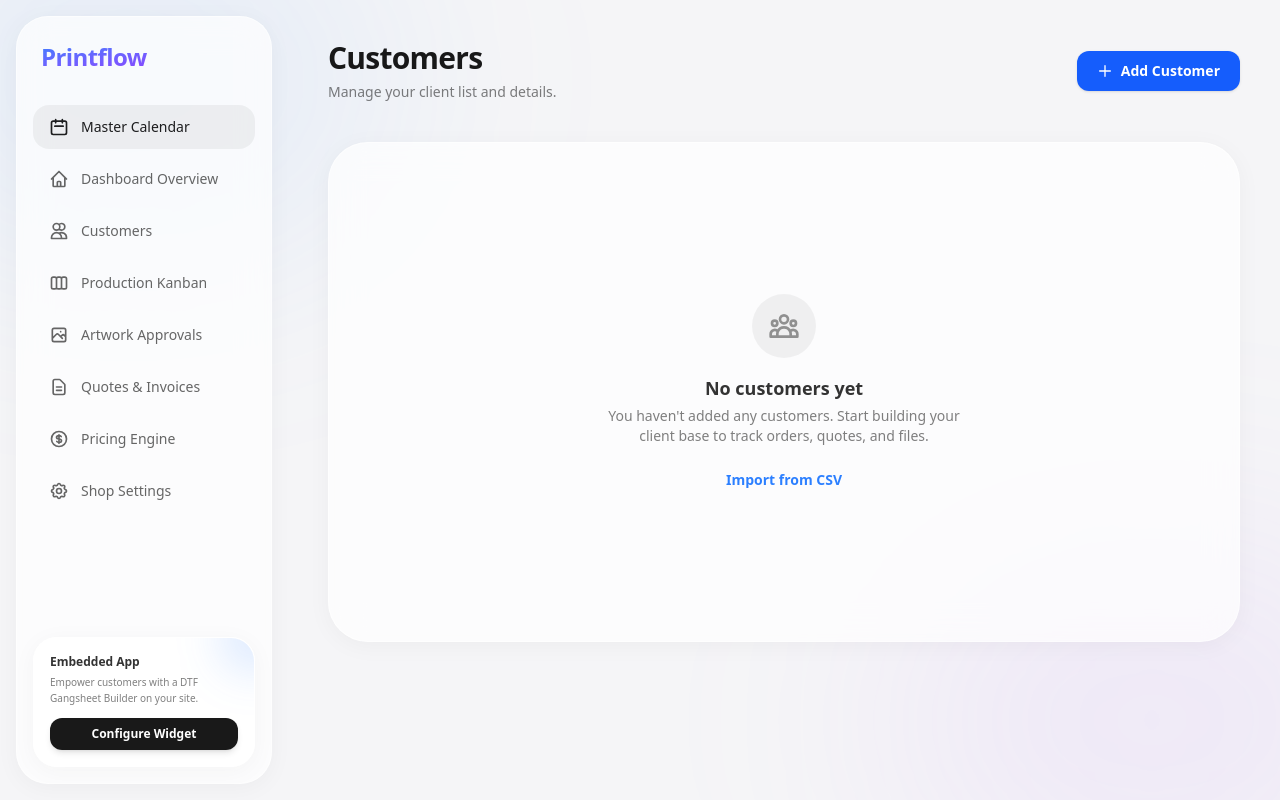
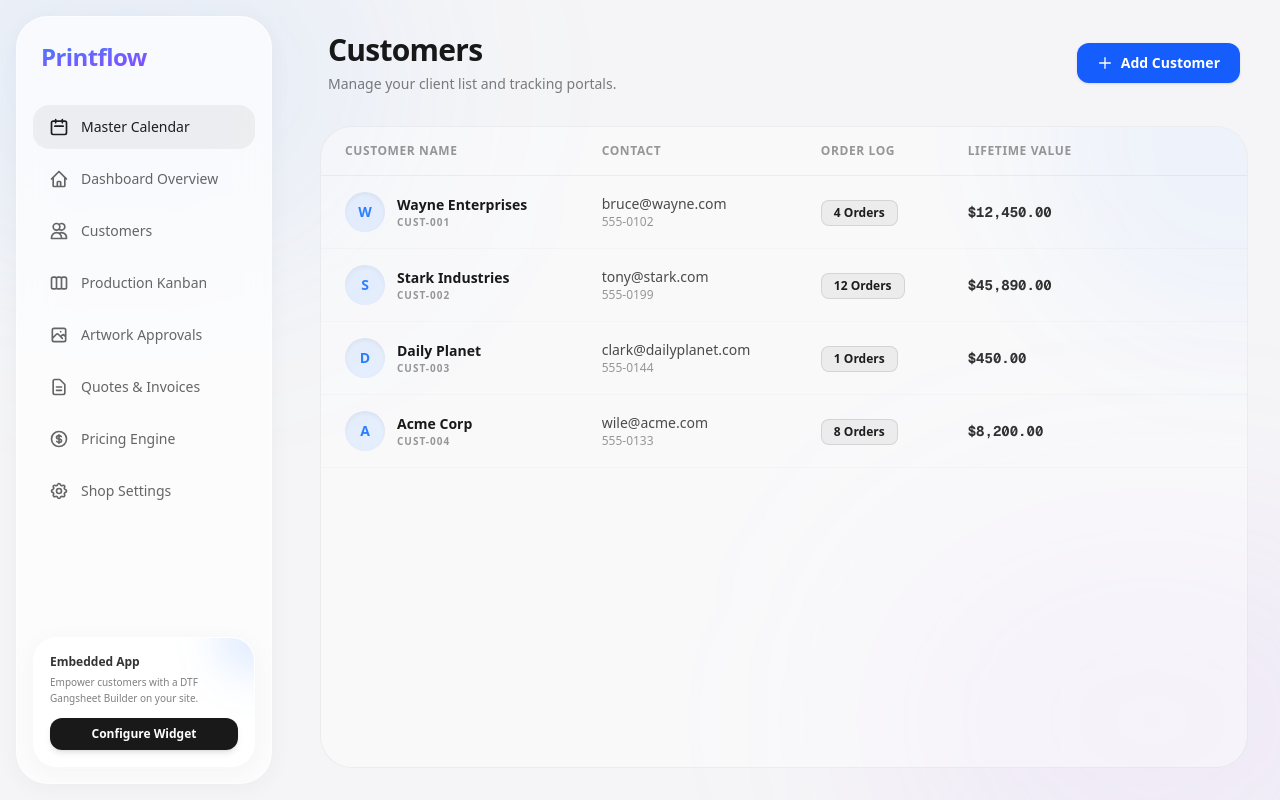
Before and after one commit to Auzziep10/PrintFlow, a Next.js app: page /customers in a window 1280 px wide. Built offline with nearby package versions, Linux system fonts and the light colour scheme; no server answers; sample sign-in values are in the browser's storage.

Commit message:
Implement Customer CRM data table with Edit Portal link sharing functionality

```diff
--- a/src/app/(dashboard)/customers/page.tsx
+++ b/src/app/(dashboard)/customers/page.tsx
@@ -1,10 +1,36 @@
+'use client';
+
+import React, { useState } from 'react';
+
+const MOCK_CUSTOMERS = [
+    { id: 'CUST-001', name: 'Wayne Enterprises', email: 'bruce@wayne.com', phone: '555-0102', orders: 4, ltv: '$12,450.00', status: 'Active' },
+    { id: 'CUST-002', name: 'Stark Industries', email: 'tony@stark.com', phone: '555-0199', orders: 12, ltv: '$45,890.00', status: 'Active' },
+    { id: 'CUST-003', name: 'Daily Planet', email: 'clark@dailyplanet.com', phone: '555-0144', orders: 1, ltv: '$450.00', status: 'Inactive' },
+    { id: 'CUST-004', name: 'Acme Corp', email: 'wile@acme.com', phone: '555-0133', orders: 8, ltv: '$8,200.00', status: 'Active' },
+];
+
 export default function CustomersPage() {
+    const [customers, setCustomers] = useState(MOCK_CUSTOMERS);
+    const [isEditModalOpen, setIsEditModalOpen] = useState(false);
+    const [activeCustomer, setActiveCustomer] = useState<typeof MOCK_CUSTOMERS[0] | null>(null);
+
+    const handleCopyLink = (customerId: string) => {
+        const link = `https://printflow.io/client/${customerId.toLowerCase()}`;
+        navigator.clipboard.writeText(link);
+        alert(`Copied secure link to clipboard:\n${link}\n\nSend this to your customer so they can track all their historical orders and active proofs!`);
+    };
+
+    const handleEdit = (customer: typeof MOCK_CUSTOMERS[0]) => {
+        setActiveCustomer(customer);
+        setIsEditModalOpen(true);
+    };
+
     return (
-        <div className="p-8 md:p-10 h-full max-w-7xl mx-auto">
-            <header className="flex flex-col md:flex-row md:items-center justify-between mb-10 gap-4">
+        <div className="p-8 h-full mx-auto max-w-7xl flex flex-col">
+            <header className="flex flex-col md:flex-row md:items-center justify-between mb-8 gap-4 px-2">
                 <div>
                     <h1 className="text-3xl font-bold tracking-tight text-black/90 dark:text-white/90">Customers</h1>
-                    <p className="text-sm font-medium text-black/50 dark:text-white/50 mt-1.5">Manage your client list and details.</p>
+                    <p className="text-sm font-medium text-black/50 dark:text-white/50 mt-1.5">Manage your client list and tracking portals.</p>
                 </div>
                 <div className="flex items-center gap-4">
                     <button className="px-5 py-2.5 bg-blue-600 hover:bg-blue-700 text-white rounded-xl text-sm font-bold transition-all shadow-sm active:scale-95 flex items-center gap-2">
@@ -14,14 +40,114 @@ export default function CustomersPage() {
                 </div>
             </header>
 
-            <div className="glass-panel rounded-[2.5rem] p-8 min-h-[500px] flex items-center justify-center flex-col text-center">
-                <div className="w-16 h-16 bg-black/5 dark:bg-white/10 rounded-full flex items-center justify-center mb-4 text-black/40 dark:text-white/40">
-                    <svg className="w-8 h-8" fill="none" stroke="currentColor" viewBox="0 0 24 24"><path strokeLinecap="round" strokeLinejoin="round" strokeWidth="2" d="M17 20h5v-2a3 3 0 00-5.356-1.857M17 20H7m10 0v-2c0-.656-.126-1.283-.356-1.857M7 20H2v-2a3 3 0 015.356-1.857M7 20v-2c0-.656.126-1.283.356-1.857m0 0a5.002 5.002 0 019.288 0M15 7a3 3 0 11-6 0 3 3 0 016 0zm6 3a2 2 0 11-4 0 2 2 0 014 0zM7 10a2 2 0 11-4 0 2 2 0 014 0z"></path></svg>
+            <div className="flex-1 overflow-hidden border border-black/5 dark:border-white/5 rounded-[2rem] bg-white/40 dark:bg-black/20 relative">
+                {/* Subtle decorative glow */}
+                <div className="absolute top-0 right-0 w-[400px] h-[400px] bg-blue-500/5 rounded-full blur-3xl -mr-48 -mt-48 pointer-events-none"></div>
+
+                <div className="overflow-x-auto h-full">
+                    <table className="w-full text-left border-collapse relative z-10">
+                        <thead>
+                            <tr>
+                                <th className="py-4 px-6 text-xs font-bold uppercase tracking-wider text-black/40 dark:text-white/40 border-b border-black/5 dark:border-white/5">Customer Name</th>
+                                <th className="py-4 px-6 text-xs font-bold uppercase tracking-wider text-black/40 dark:text-white/40 border-b border-black/5 dark:border-white/5">Contact</th>
+                                <th className="py-4 px-6 text-xs font-bold uppercase tracking-wider text-black/40 dark:text-white/40 border-b border-black/5 dark:border-white/5">Order Log</th>
+                                <th className="py-4 px-6 text-xs font-bold uppercase tracking-wider text-black/40 dark:text-white/40 border-b border-black/5 dark:border-white/5">Lifetime Value</th>
+                                <th className="py-4 px-6 border-b border-black/5 dark:border-white/5"></th>
+                            </tr>
+                        </thead>
+                        <tbody>
+                            {customers.map((customer) => (
+                                <tr key={customer.id} className="group border-b border-black/[0.02] dark:border-white/[0.02] hover:bg-black/[0.03] dark:hover:bg-white/[0.03] transition-colors">
+                                    <td className="py-4 px-6">
+                                        <div className="flex items-center gap-3">
+                                            <div className="w-10 h-10 rounded-full bg-blue-500/10 text-blue-500 flex items-center justify-center text-sm font-bold shadow-inner">{customer.name.charAt(0)}</div>
+                                            <div>
+                                                <div className="font-bold text-sm text-black/90 dark:text-white/90">{customer.name}</div>
+                                                <div className="text-[10px] font-bold text-black/40 dark:text-white/40 uppercase tracking-widest">{customer.id}</div>
+                                            </div>
+                                        </div>
+                                    </td>
+                                    <td className="py-4 px-6">
+                                        <div className="text-sm font-medium text-black/70 dark:text-white/70">{customer.email}</div>
+                                        <div className="text-xs text-black/40 dark:text-white/40">{customer.phone}</div>
+                                    </td>
+                                    <td className="py-4 px-6">
+                                        <span className="inline-flex items-center justify-center bg-black/5 dark:bg-white/5 border border-black/10 dark:border-white/10 px-3 py-1 rounded-lg text-xs font-bold">{customer.orders} Orders</span>
+                                    </td>
+                                    <td className="py-4 px-6 font-mono text-sm font-bold text-black/80 dark:text-white/80">
+                                        {customer.ltv}
+                                    </td>
+                                    <td className="py-4 px-6 text-right">
+                                        <div className="flex items-center justify-end gap-2 opacity-0 group-hover:opacity-100 transition-opacity">
+                                            <button onClick={() => handleCopyLink(customer.id)} className="p-2 bg-blue-500/10 text-blue-600 hover:bg-blue-500/20 rounded-xl transition-colors tooltip" title="Copy Tracking Portal Link">
+                                                <svg className="w-4 h-4" fill="none" stroke="currentColor" viewBox="0 0 24 24"><path strokeLinecap="round" strokeLinejoin="round" strokeWidth="2" d="M13.828 10.172a4 4 0 00-5.656 0l-4 4a4 4 0 105.656 5.656l1.102-1.101m-.758-4.899a4 4 0 005.656 0l4-4a4 4 0 00-5.656-5.656l-1.1 1.1"></path></svg>
+                                            </button>
+                                            <button onClick={() => handleEdit(customer)} className="p-2 bg-black/5 dark:bg-white/5 hover:bg-black/10 dark:hover:bg-white/10 text-black/60 dark:text-white/60 rounded-xl transition-colors">
+                                                <svg className="w-4 h-4" fill="none" stroke="currentColor" viewBox="0 0 24 24"><path strokeLinecap="round" strokeLinejoin="round" strokeWidth="2" d="M11 5H6a2 2 0 00-2 2v11a2 2 0 002 2h11a2 2 0 002-2v-5m-1.414-9.414a2 2 0 112.828 2.828L11.828 15H9v-2.828l8.586-8.586z"></path></svg>
+                                            </button>
+                                        </div>
+                                    </td>
+                                </tr>
+                            ))}
+                        </tbody>
+                    </table>
                 </div>
-                <h3 className="text-lg font-semibold text-black/80 dark:text-white/80 mb-1">No customers yet</h3>
-                <p className="text-sm text-black/50 dark:text-white/50 max-w-sm mb-6">You haven't added any customers. Start building your client base to track orders, quotes, and files.</p>
-                <button className="text-sm font-semibold text-blue-500 hover:text-blue-600 transition-colors">Import from CSV</button>
             </div>
+
+            {/* Edit Customer Modal */}
+            {isEditModalOpen && activeCustomer && (
+                <div className="fixed inset-0 z-50 flex items-center justify-center p-4 bg-black/50 backdrop-blur-sm animate-in fade-in duration-200">
+                    <div className="bg-white dark:bg-[#111] w-full max-w-lg rounded-[2.5rem] p-8 shadow-2xl border border-black/10 dark:border-white/10 flex flex-col gap-6 relative overflow-hidden text-left">
+
+                        <div>
+                            <h2 className="text-2xl font-bold tracking-tight">Edit Client Profile</h2>
+                            <p className="text-sm font-medium text-black/50 dark:text-white/50 mt-1">
+                                Update the CRM record for {activeCustomer.name}.
+                            </p>
+                        </div>
+
+                        <div className="space-y-4 relative z-10">
+                            <div>
+                                <label className="text-xs font-bold uppercase tracking-wider text-black/50 dark:text-white/50 mb-2 block">Company Name</label>
+                                <input type="text" defaultValue={activeCustomer.name} className="w-full text-sm font-medium px-4 py-3 rounded-2xl bg-black/5 dark:bg-white/5 border border-black/10 dark:border-white/10 focus:outline-none focus:ring-2 focus:ring-blue-500/50 transition-all" />
+                            </div>
+                            <div className="grid grid-cols-2 gap-4">
+                                <div>
+                                    <label className="text-xs font-bold uppercase tracking-wider text-black/50 dark:text-white/50 mb-2 block">Email Address</label>
+                                    <input type="email" defaultValue={activeCustomer.email} className="w-full text-sm font-medium px-4 py-3 rounded-2xl bg-black/5 dark:bg-white/5 border border-black/10 dark:border-white/10 focus:outline-none focus:ring-2 focus:ring-blue-500/50 transition-all" />
+                                </div>
+                                <div>
+                                    <label className="text-xs font-bold uppercase tracking-wider text-black/50 dark:text-white/50 mb-2 block">Phone Number</label>
+                                    <input type="text" defaultValue={activeCustomer.phone} className="w-full text-sm font-medium px-4 py-3 rounded-2xl bg-black/5 dark:bg-white/5 border border-black/10 dark:border-white/10 focus:outline-none focus:ring-2 focus:ring-blue-500/50 transition-all" />
+                                </div>
+                            </div>
+                            <div className="pt-2">
+                                <label className="text-xs font-bold uppercase tracking-wider text-black/50 dark:text-white/50 mb-2 block">Account Status</label>
+                                <select defaultValue={activeCustomer.status} className="w-full text-sm font-medium px-4 py-3 rounded-2xl bg-black/5 dark:bg-white/5 border border-black/10 dark:border-white/10 focus:outline-none focus:ring-2 focus:ring-blue-500/50 transition-all cursor-pointer">
+                                    <option value="Active">Active Client</option>
+                                    <option value="Inactive">Inactive / Suspended</option>
+                                </select>
+                            </div>
+                        </div>
+
+                        <div className="flex items-center justify-end gap-3 mt-4 relative z-10">
+                            <button
+                                onClick={() => setIsEditModalOpen(false)}
+                                className="px-5 py-2.5 rounded-xl text-sm font-bold text-black/60 dark:text-white/60 hover:bg-black/5 dark:hover:bg-white/5 transition-colors"
+                            >
+                                Cancel
+                            </button>
+                            <button
+                                onClick={() => setIsEditModalOpen(false)}
+                                className="px-5 py-2.5 bg-blue-600 hover:bg-blue-700 text-white rounded-xl text-sm font-bold shadow-md transition-all active:scale-95"
+                            >
+                                Save Changes
+                            </button>
+                        </div>
+                    </div>
+                </div>
+            )}
+
         </div>
     );
 }
```
